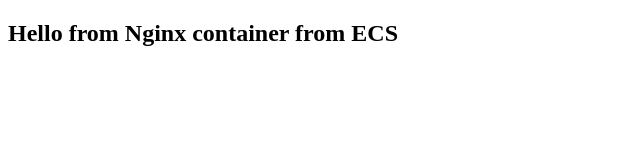
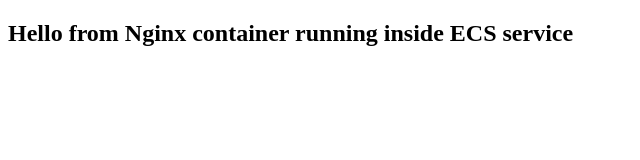
Before and after one commit to akshayvermaTTN/trainees-jenkins, a plain HTML site: page index.html in a window 1280 px wide. Shown: the whole page, without its empty margins (0-640 px from the left). Drawn offline with Linux system fonts and the light colour scheme.

Commit message:
updated index.html for ecs

```diff
--- a/index.html
+++ b/index.html
@@ -5,6 +5,6 @@
   <title>Docker Nginx</title>
 </head>
 <body>
-  <h2>Hello from Nginx container from ECS</h2>
+  <h2>Hello from Nginx container running inside ECS service</h2>
 </body>
 </html>
```
